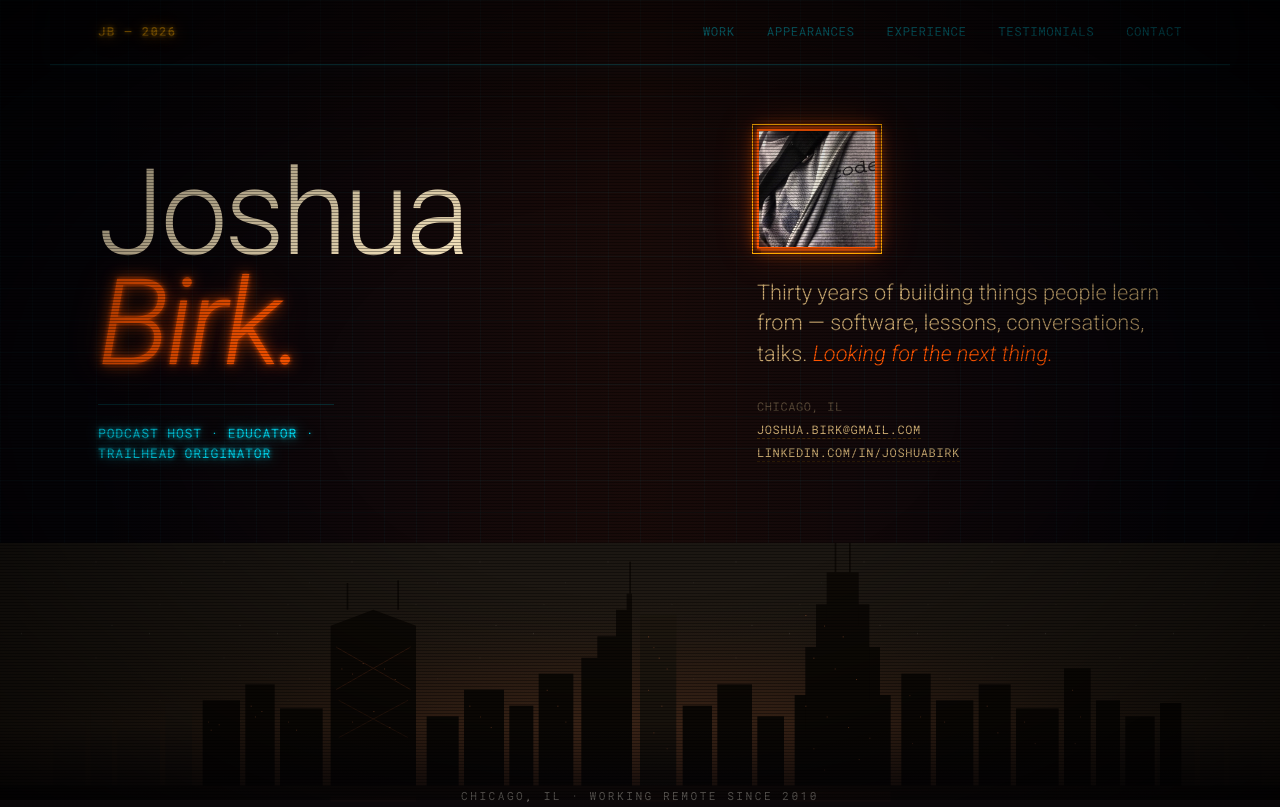
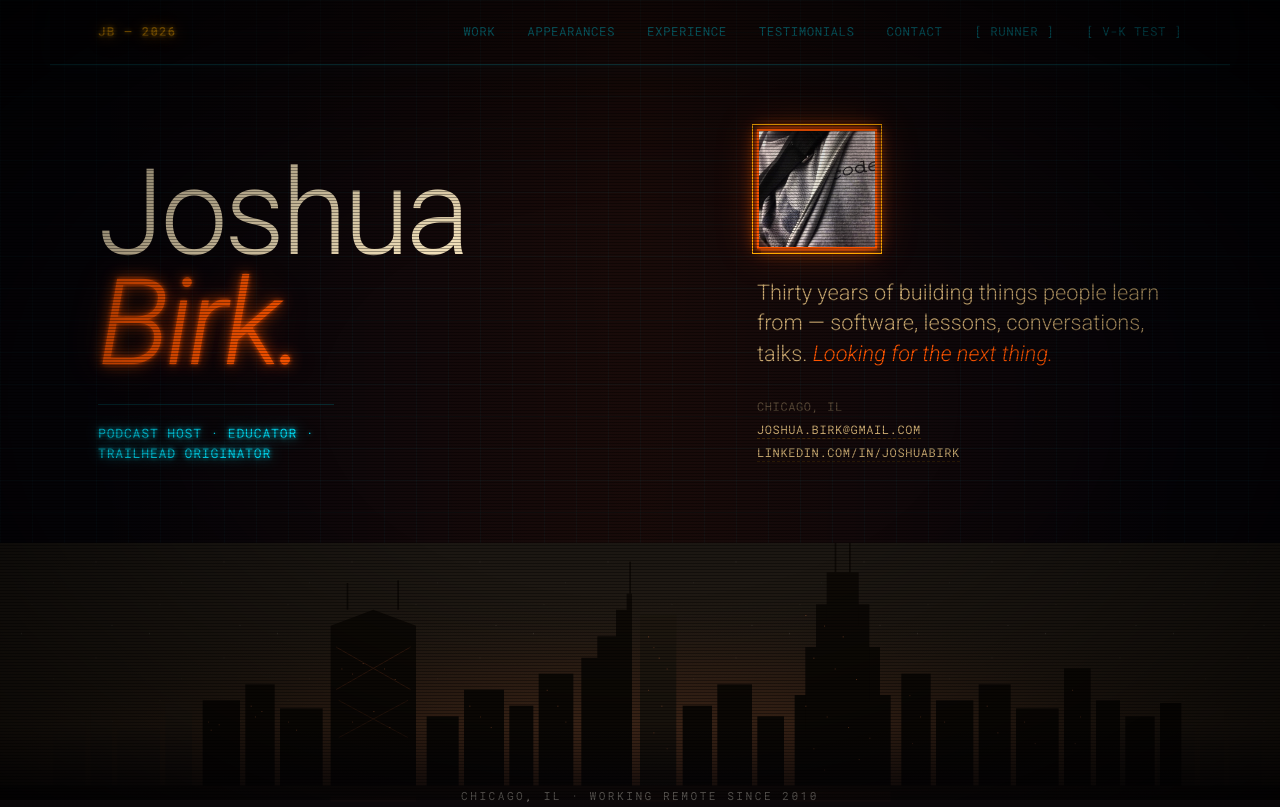
Before and after one commit to joshbirk/resume, a plain HTML site: page index.html in a window 1280 px wide. Shown: the top 807 px of the page. Drawn offline with Linux system fonts and the light colour scheme.

Commit message:
Add Runner and V-K Test to main nav; fix game double-start bug
Co-Authored-By: Claude Sonnet 4.6 <noreply@anthropic.com>

```diff
--- a/index.html
+++ b/index.html
@@ -852,6 +852,8 @@
     <a href="#experience">Experience</a>
     <a href="#testimonials">Testimonials</a>
     <a href="#contact">Contact</a>
+    <a href="#" id="nav-game" onclick="document.getElementById('game-overlay').classList.add('active');GAME.start();return false;">[ Runner ]</a>
+    <a href="#" id="nav-vk" onclick="vkShow();return false;">[ V-K Test ]</a>
   </nav>
 </div>
 
@@ -1560,6 +1562,7 @@ const GAME = (() => {
   }
 
   function start() {
+    if (running) return;
     canvas = document.getElementById('game-canvas');
     ctx = canvas.getContext('2d');
     reset();
```
